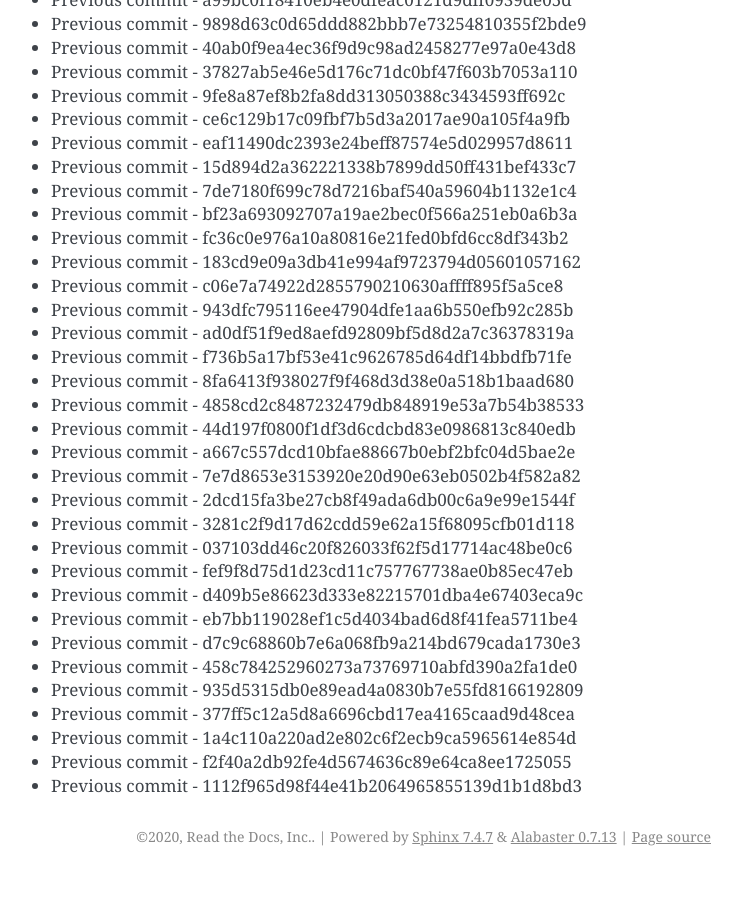
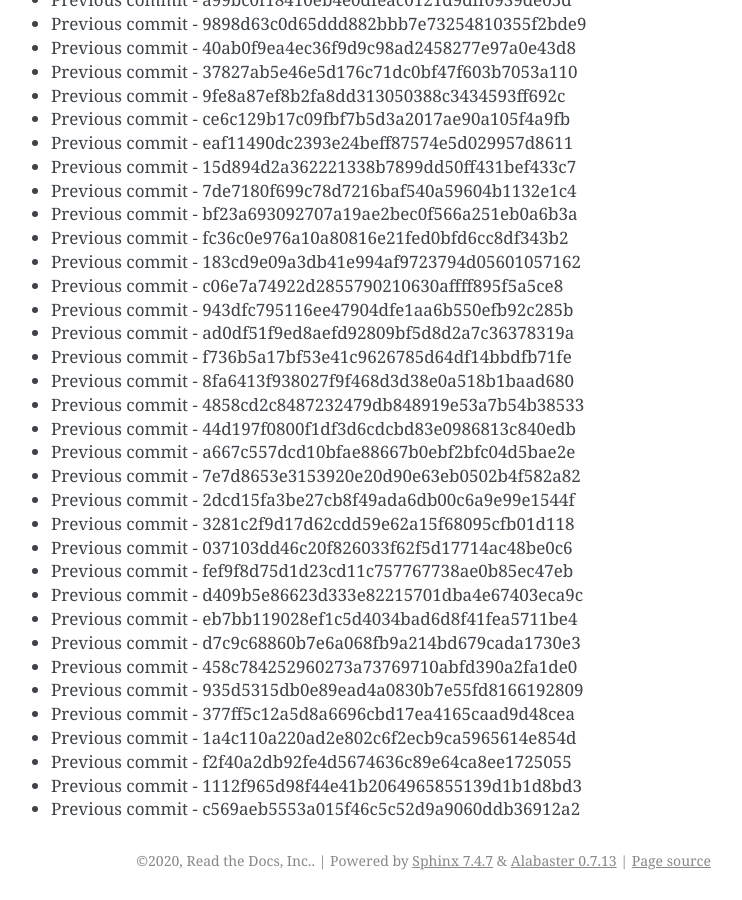
Before and after one commit to readthedocs/rtd-git-stresstest, a Sphinx documentation site: the page built from docs/updates.rst, in a window 1280 px wide and 900 px high, scrolled down 101316 px. Shown: the whole window, without its empty margins (399-1141 px from the left). Built offline with Sphinx 7.4.7, drawn with Linux system fonts in a browser that asks for light colours; before the commit the page ends 102192 px from its top, so only the background shows below that.

Commit message:
Generating commit from previous: c569aeb5553a015f46c5c52d9a9060ddb36912a2

```diff
--- a/docs/updates.rst
+++ b/docs/updates.rst
@@ -4289,3 +4289,4 @@ It can be tested for any performance characteristics.
 * Previous commit - 1a4c110a220ad2e802c6f2ecb9ca5965614e854d
 * Previous commit - f2f40a2db92fe4d5674636c89e64ca8ee1725055
 * Previous commit - 1112f965d98f44e41b2064965855139d1b1d8bd3
+* Previous commit - c569aeb5553a015f46c5c52d9a9060ddb36912a2
```
